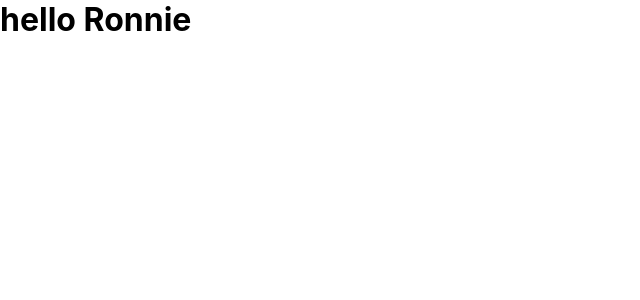
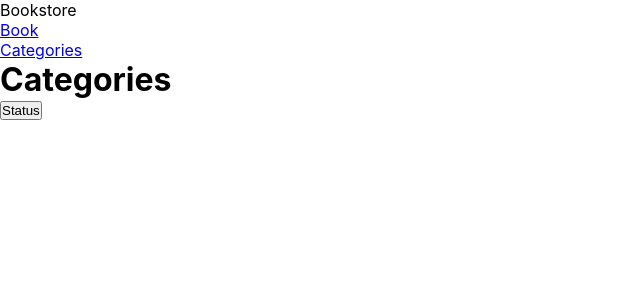
Before and after one commit to bronnie313/bookstore, a React (Create React App) app: page /categories in a window 1280 px wide. Shown: the top 300 px of the page, without its empty margins (0-640 px from the left). Built offline with nearby package versions, Linux system fonts and the light colour scheme.

Commit message:
add navigation links for Books and Categories

```diff
--- a/package.json
+++ b/package.json
@@ -8,6 +8,7 @@
     "@testing-library/user-event": "^13.5.0",
     "react": "^18.2.0",
     "react-dom": "^18.2.0",
+    "react-router-dom": "^6.12.1",
     "react-scripts": "5.0.1",
     "web-vitals": "^2.1.4"
   },
--- a/src/App.js
+++ b/src/App.js
@@ -1,8 +1,18 @@
 import './App.css';
+import { BrowserRouter, Routes, Route } from 'react-router-dom';
+import Header from './components/Header';
+import Home from './components/Home';
+import Categories from './components/Categories';
 
 function App() {
   return (
-    <h1>hello Ronnie</h1>
+    <BrowserRouter className="application">
+      <Header />
+      <Routes>
+        <Route path="/" element={<Home />} />
+        <Route path="/categories" element={<Categories />} />
+      </Routes>
+    </BrowserRouter>
   );
 }
 
--- a/src/components/Categories.js
+++ b/src/components/Categories.js
@@ -0,0 +1,8 @@
+const Categories = () => (
+  <div>
+    <h1>Categories</h1>
+    <button type="submit">Status</button>
+  </div>
+);
+
+export default Categories;
--- a/src/components/Header.js
+++ b/src/components/Header.js
@@ -1,4 +1,4 @@
-import NavLink from 'react-router-dom';
+import { NavLink } from 'react-router-dom';
 
 const Header = () => (
   <nav>
--- a/src/components/Home.js
+++ b/src/components/Home.js
@@ -0,0 +1,7 @@
+const Home = () => (
+  <div>
+    <h1>Home Content</h1>
+  </div>
+);
+
+export default Home;
```
Also changed, not shown: 1 other file (tests, documents, lock files or other folders).
